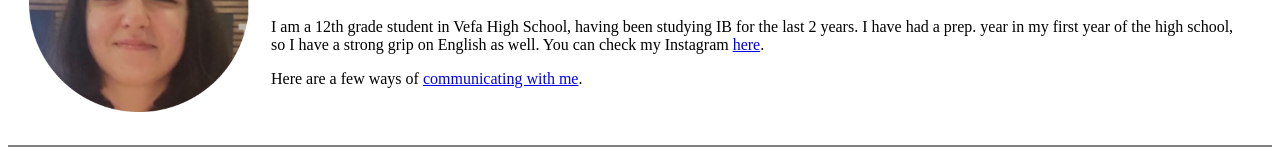
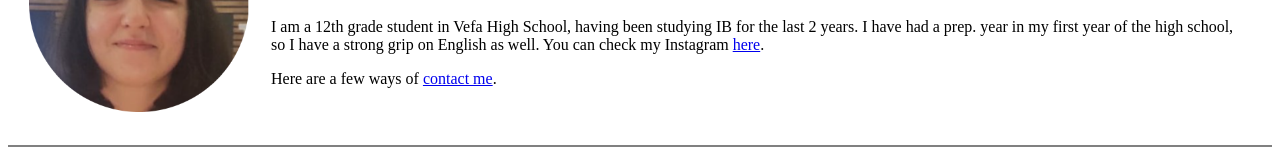
Before and after one commit to shar2115/cv, a plain HTML site: page index.html in a window 1280 px wide. Shown: the part 137-297 px from the top of the page. Drawn offline with Linux system fonts and the light colour scheme.

Commit message:
re-update

```diff
--- a/index.html
+++ b/index.html
@@ -13,7 +13,7 @@
       <td><h1>Sude Arslantürk</h1>
       <p><em>An <strong>IB</strong> student.</em></p>
       <p>I am a 12th grade student in Vefa High School, having been studying IB for the last 2 years. I have had a prep. year in my first year of the high school, so I have a strong grip on English as well. You can check my Instagram <a href="https://www.instagram.com/sudearslntrk/">here</a>.</p>
-      <p>Here are a few ways of <a href="contact.html">communicating with me</a>.</p></td>
+      <p>Here are a few ways of <a href="contact.html">contact me</a>.</p></td>
     </tr>
   </table>
   <hr size='2' noshade>
```
